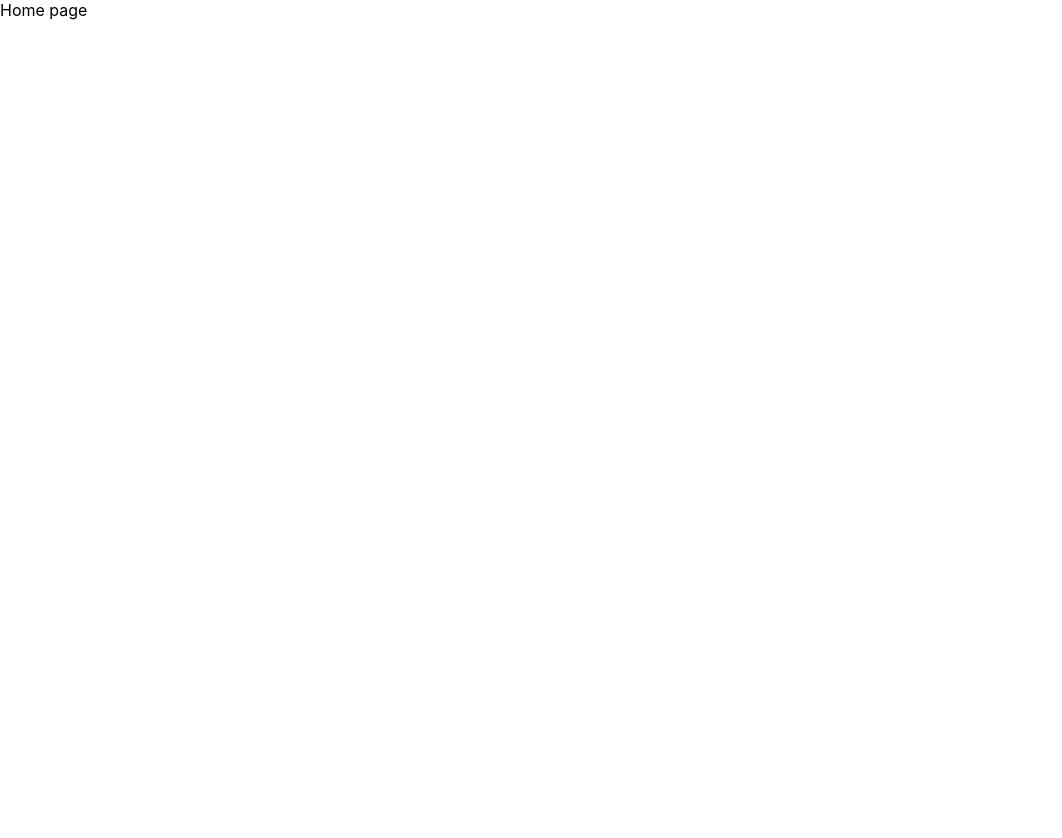
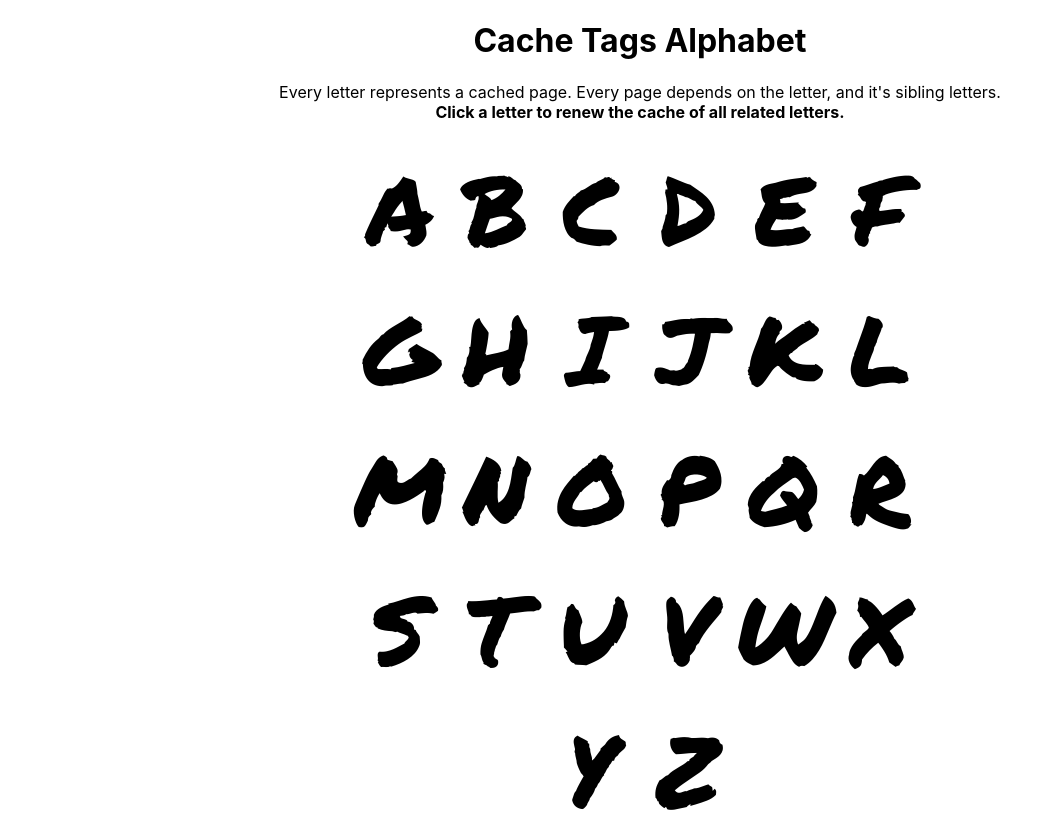
Before and after one commit to lucasconstantino/next-cache-tags, a Next.js app in the folder examples/redis/: page / in a window 1280 px wide. Shown: the whole page, without its empty margins (0-1062 px from the left). Before the commit the page ends 800 px from the top, so only its background shows below. Built offline with nearby package versions, Linux system fonts and the light colour scheme.

Commit message:
feat: alphabet page

```diff
--- /dev/null
+++ b/examples/redis/src/lib/alphabet.ts
@@ -0,0 +1,28 @@
+export const alphabet = [
+  'A',
+  'B',
+  'C',
+  'D',
+  'E',
+  'F',
+  'G',
+  'H',
+  'I',
+  'J',
+  'K',
+  'L',
+  'M',
+  'N',
+  'O',
+  'P',
+  'Q',
+  'R',
+  'S',
+  'T',
+  'U',
+  'V',
+  'W',
+  'X',
+  'Y',
+  'Z',
+]
--- a/examples/redis/src/pages/index.tsx
+++ b/examples/redis/src/pages/index.tsx
@@ -1,3 +1,23 @@
-const HomePage = () => <div>Home page</div>
+import { alphabet } from '~/lib/alphabet'
+
+const HomePage = () => (
+  <div>
+    <h1>Cache Tags Alphabet</h1>
+
+    <p>
+      Every letter represents a cached page. Every page depends on the letter,
+      and it's sibling letters. <br />
+      <strong>Click a letter to renew the cache of all related letters.</strong>
+    </p>
+
+    <ul id="alphabet">
+      {alphabet.map(letter => (
+        <li key={letter} tabIndex={1}>
+          {letter}
+        </li>
+      ))}
+    </ul>
+  </div>
+)
 
 export default HomePage
--- a/examples/redis/src/styles/globals.css
+++ b/examples/redis/src/styles/globals.css
@@ -1,9 +1,12 @@
+@import url('https://fonts.googleapis.com/css2?family=Permanent+Marker&display=swap');
+
 html,
 body {
   padding: 0;
   margin: 0;
   font-family: -apple-system, BlinkMacSystemFont, Segoe UI, Roboto, Oxygen,
     Ubuntu, Cantarell, Fira Sans, Droid Sans, Helvetica Neue, sans-serif;
+  text-align: center;
 }
 
 a {
@@ -14,3 +17,47 @@ a {
 * {
   box-sizing: border-box;
 }
+
+#alphabet {
+  margin: 0 auto;
+  padding: 0;
+  list-style: none;
+
+  font-family: 'Permanent Marker', cursive;
+  font-size: 6em;
+
+  max-width: 6em;
+}
+
+#alphabet > li {
+  position: relative;
+  display: inline-flex;
+  height: 1em;
+  width: 1em;
+  flex-shrink: 0;
+  justify-content: center;
+  align-items: center;
+  cursor: pointer;
+}
+
+#alphabet > li::after {
+  content: '';
+  position: absolute;
+  z-index: -1;
+  left: 50%;
+  top: 50%;
+  background: #ddd;
+  opacity: 0.5;
+  transform: translate3d(-50%, -50%, 0);
+
+  border-radius: 50%;
+  height: 0;
+  width: 0;
+
+  transition: 250ms;
+}
+
+#alphabet > li:hover::after {
+  height: 150%;
+  width: 150%;
+}
--- a/examples/redis/tsconfig.json
+++ b/examples/redis/tsconfig.json
@@ -17,7 +17,11 @@
     "resolveJsonModule": true,
     "isolatedModules": true,
     "jsx": "preserve",
-    "incremental": true
+    "incremental": true,
+    "baseUrl": ".",
+    "paths": {
+      "~/*": ["src/*"]
+    },
   },
   "include": [
     "next-env.d.ts",
```
